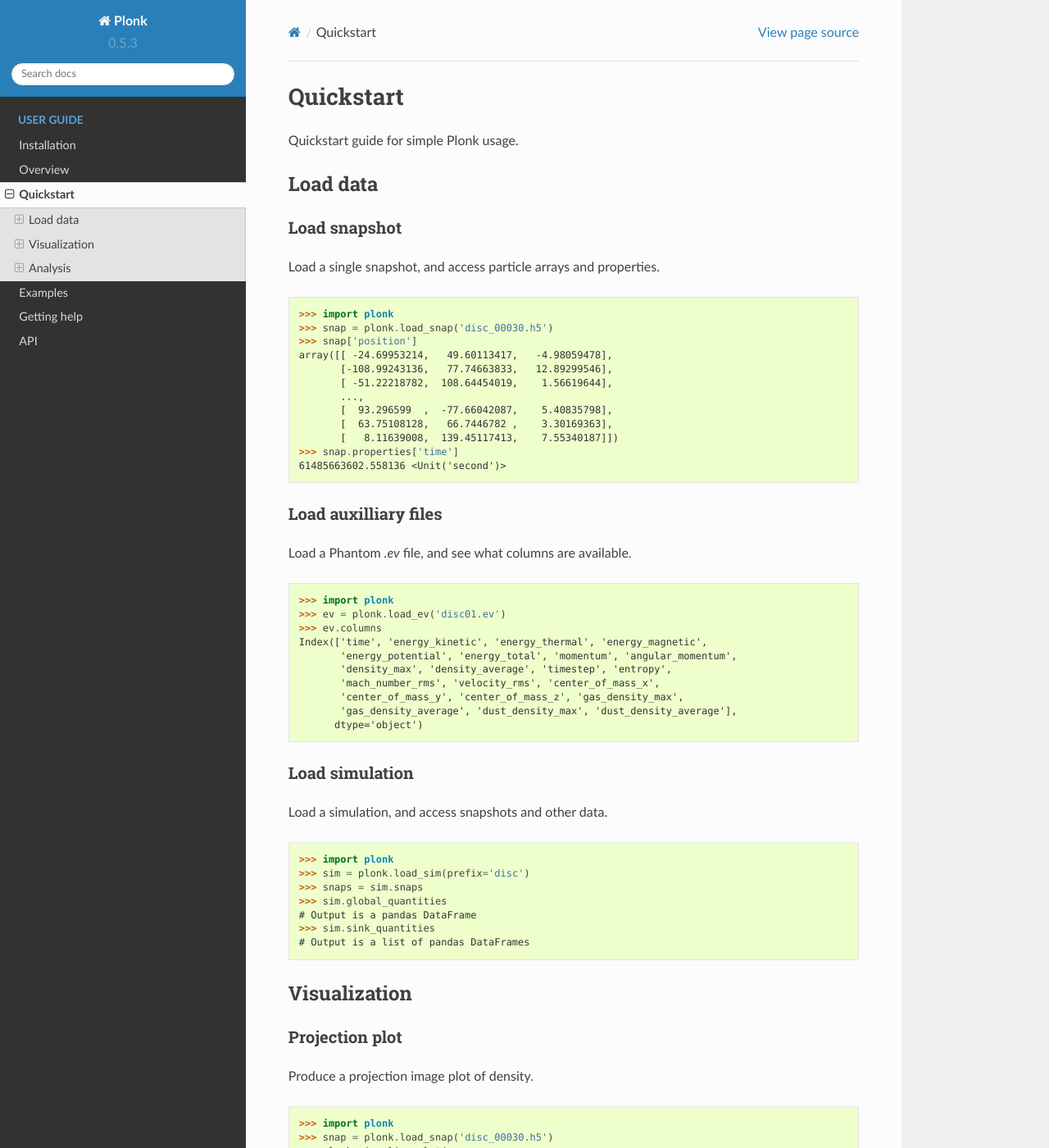
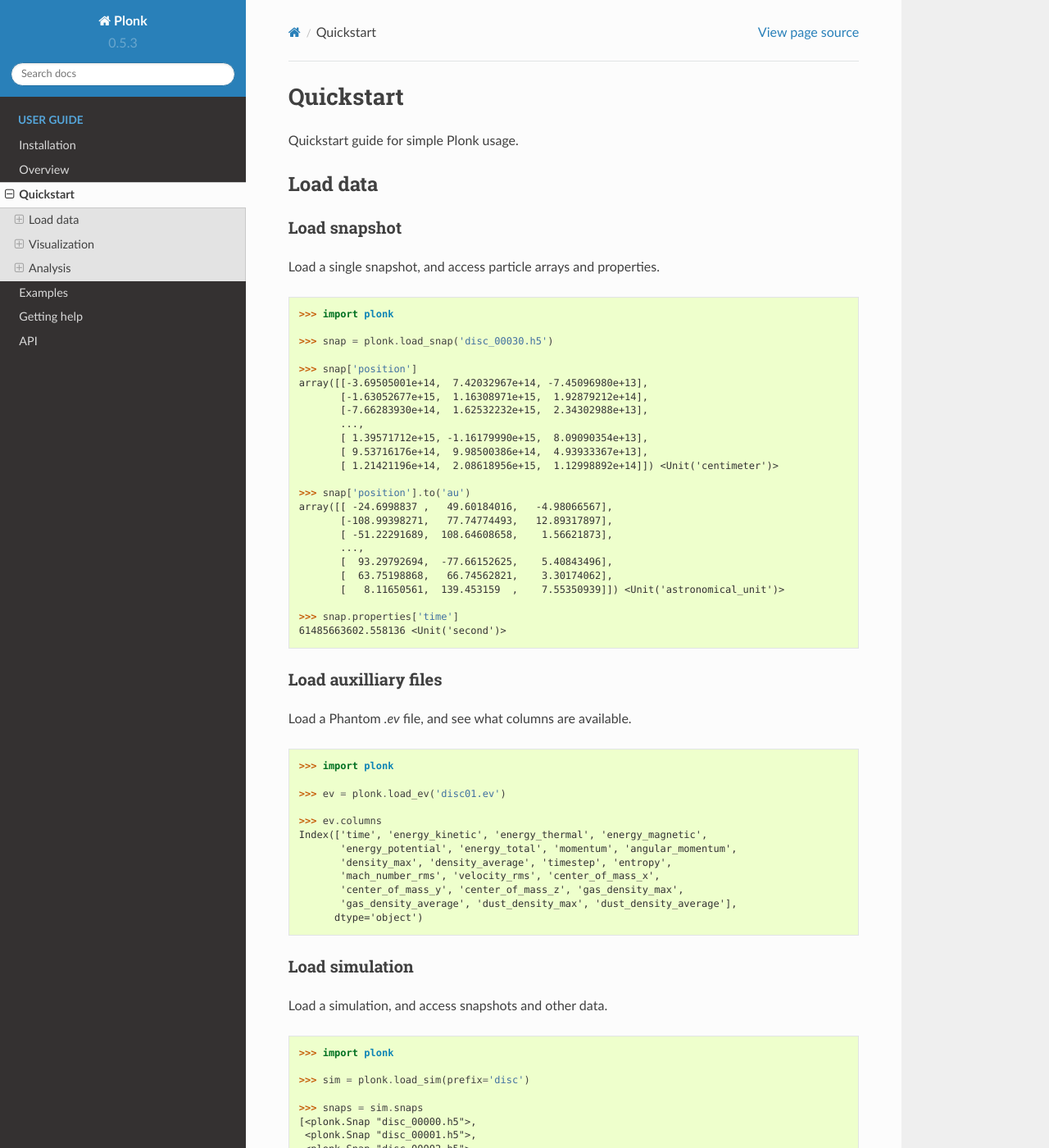
Before and after one commit to dmentipl/plonk, a Sphinx documentation site: the page built from docs/source/quickstart.rst, in a window 1280 px wide and 1400 px high. Shown: the whole window at 82% size. Built offline with Sphinx 7.4.7 and the Read the Docs theme 2.0.0, drawn with Linux system fonts in a browser that asks for light colours; formulas are drawn with MathJax 3; some of the changed text lies outside the part shown.

Commit message:
Update quickstart in docs

```diff
--- a/docs/source/quickstart.rst
+++ b/docs/source/quickstart.rst
@@ -17,15 +17,27 @@ Load a single snapshot, and access particle arrays and properties.
 .. code-block:: python
 
     >>> import plonk
+
     >>> snap = plonk.load_snap('disc_00030.h5')
+
     >>> snap['position']
-    array([[ -24.69953214,   49.60113417,   -4.98059478],
-           [-108.99243136,   77.74663833,   12.89299546],
-           [ -51.22218782,  108.64454019,    1.56619644],
+    array([[-3.69505001e+14,  7.42032967e+14, -7.45096980e+13],
+           [-1.63052677e+15,  1.16308971e+15,  1.92879212e+14],
+           [-7.66283930e+14,  1.62532232e+15,  2.34302988e+13],
            ...,
-           [  93.296599  ,  -77.66042087,    5.40835798],
-           [  63.75108128,   66.7446782 ,    3.30169363],
-           [   8.11639008,  139.45117413,    7.55340187]])
+           [ 1.39571712e+15, -1.16179990e+15,  8.09090354e+13],
+           [ 9.53716176e+14,  9.98500386e+14,  4.93933367e+13],
+           [ 1.21421196e+14,  2.08618956e+15,  1.12998892e+14]]) <Unit('centimeter')>
+
+    >>> snap['position'].to('au')
+    array([[ -24.6998837 ,   49.60184016,   -4.98066567],
+           [-108.99398271,   77.74774493,   12.89317897],
+           [ -51.22291689,  108.64608658,    1.56621873],
+           ...,
+           [  93.29792694,  -77.66152625,    5.40843496],
+           [  63.75198868,   66.74562821,    3.30174062],
+           [   8.11650561,  139.453159  ,    7.55350939]]) <Unit('astronomical_unit')>
+
     >>> snap.properties['time']
     61485663602.558136 <Unit('second')>
 
@@ -39,7 +51,9 @@ Load a Phantom `.ev` file, and see what columns are available.
 .. code-block:: python
 
     >>> import plonk
+
     >>> ev = plonk.load_ev('disc01.ev')
+
     >>> ev.columns
     Index(['time', 'energy_kinetic', 'energy_thermal', 'energy_magnetic',
            'energy_potential', 'energy_total', 'momentum', 'angular_momentum',
@@ -58,10 +72,45 @@ Load a simulation, and access snapshots and other data.
 .. code-block:: python
 
     >>> import plonk
+
     >>> sim = plonk.load_sim(prefix='disc')
+
     >>> snaps = sim.snaps
+    [<plonk.Snap "disc_00000.h5">,
+     <plonk.Snap "disc_00001.h5">,
+     <plonk.Snap "disc_00002.h5">,
+     <plonk.Snap "disc_00003.h5">,
+     <plonk.Snap "disc_00004.h5">,
+     <plonk.Snap "disc_00005.h5">,
+     <plonk.Snap "disc_00006.h5">,
+     <plonk.Snap "disc_00007.h5">,
+     <plonk.Snap "disc_00008.h5">,
+     <plonk.Snap "disc_00009.h5">,
+     <plonk.Snap "disc_00010.h5">,
+     <plonk.Snap "disc_00011.h5">,
+     <plonk.Snap "disc_00012.h5">,
+     <plonk.Snap "disc_00013.h5">,
+     <plonk.Snap "disc_00014.h5">,
+     <plonk.Snap "disc_00015.h5">,
+     <plonk.Snap "disc_00016.h5">,
+     <plonk.Snap "disc_00017.h5">,
+     <plonk.Snap "disc_00018.h5">,
+     <plonk.Snap "disc_00019.h5">,
+     <plonk.Snap "disc_00020.h5">,
+     <plonk.Snap "disc_00021.h5">,
+     <plonk.Snap "disc_00022.h5">,
+     <plonk.Snap "disc_00023.h5">,
+     <plonk.Snap "disc_00024.h5">,
+     <plonk.Snap "disc_00025.h5">,
+     <plonk.Snap "disc_00026.h5">,
+     <plonk.Snap "disc_00027.h5">,
+     <plonk.Snap "disc_00028.h5">,
+     <plonk.Snap "disc_00029.h5">,
+     <plonk.Snap "disc_00030.h5">]
+
     >>> sim.global_quantities
     # Output is a pandas DataFrame
+
     >>> sim.sink_quantities
     # Output is a list of pandas DataFrames
 
@@ -78,11 +127,16 @@ Produce a projection image plot of density.
 .. code-block:: python
 
     >>> import plonk
+
     >>> snap = plonk.load_snap('disc_00030.h5')
+
+    >>> au = plonk.units('au')
+
     >>> plonk.visualize.plot(
     ...    snap=snap,
     ...    quantity='density',
-    ...    extent=(-150, 150, -150, 150),
+    ...    extent=(-150, 150, -150, 150) * au,
+    ...    units={'quantity': 'g/cm^3', 'extent': 'au', 'projection': 'cm'},
     ...    cmap='gist_heat',
     ... )
 
@@ -102,8 +156,11 @@ Create a radial profile.
 
     >>> import matplotlib.pyplot as plt
     >>> import plonk
+
     >>> snap = plonk.load_snap('disc_00030.h5')
+
     >>> prof = plonk.load_profile(snap)
+
     >>> prof.available_profiles()
     ('angular_momentum_phi',
      'angular_momentum_theta',
@@ -131,10 +188,10 @@ Create a radial profile.
      'type',
      'velocity',
      'velocity_divergence')
+
     >>> with plt.style.context('seaborn'):
-    ...     ax = prof.plot('radius', 'scale_height')
+    ...     ax = prof.plot('radius', 'scale_height', x_unit='au', y_unit='au')
     ...     ax.set_xlabel('Radius [au]')
     ...     ax.set_ylabel('Scale height [au]')
-    >>> plt.show()
 
 .. image:: _static/scale_height.png
```
Also changed, not shown: docs/source/_static/density2.png, docs/source/_static/scale_height.png.
